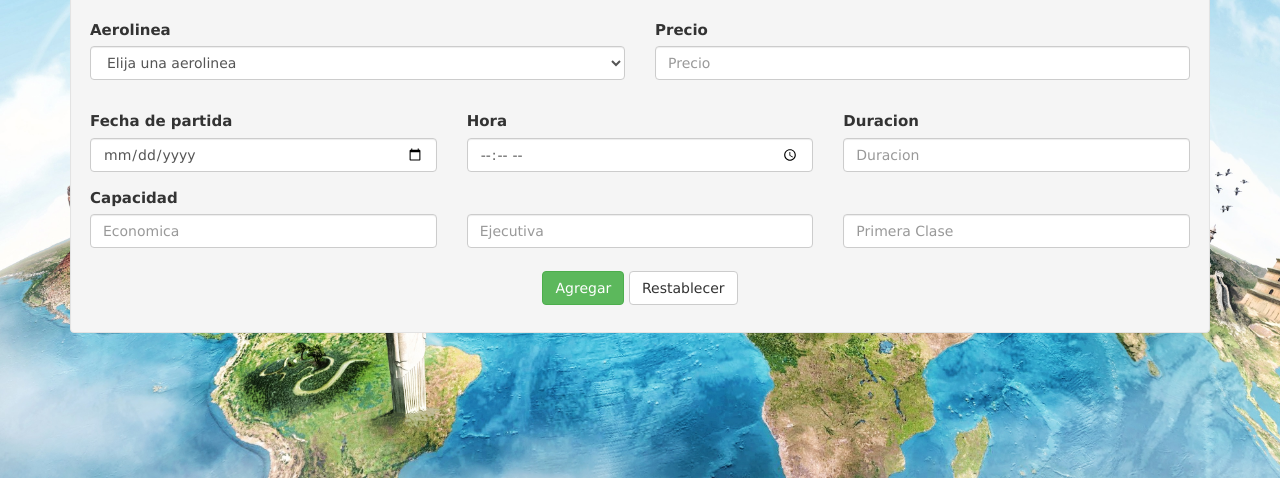
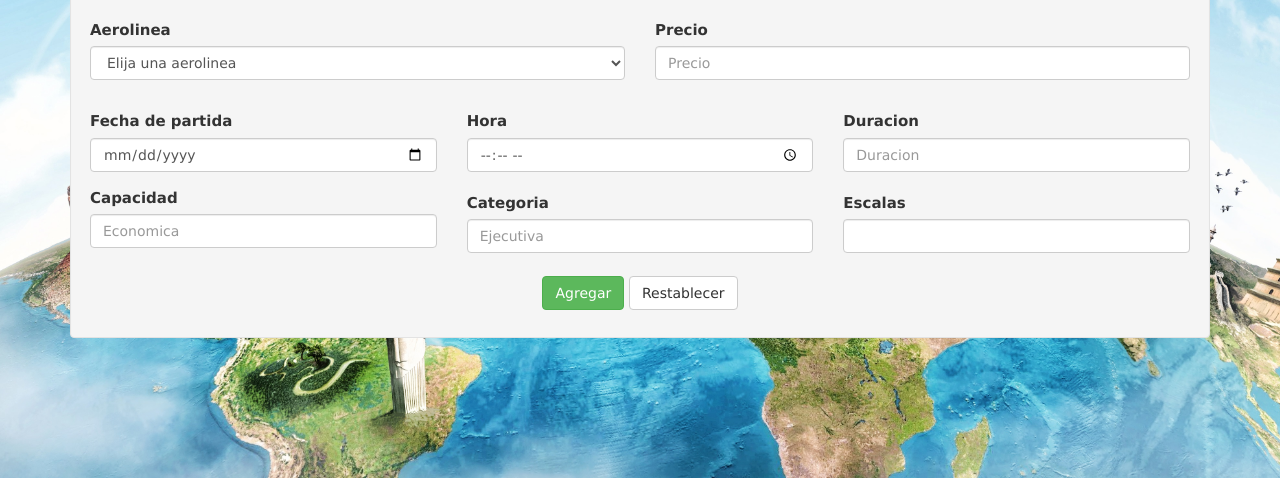
Before and after one commit to rodrigopait/brac, a PHP site: template templates/flightCreate.html.twig in a window 1280 px wide. Shown: the part 322-800 px from the top of the page. Run offline with PHP 8.4, Linux system fonts and the light colour scheme; the template is opened without the code that fills it, so the values that code supplies are empty; some libraries are stand-ins or nearby versions.

Commit message:
campo escalas

```diff
--- a/templates/flightCreate.html.twig
+++ b/templates/flightCreate.html.twig
@@ -83,12 +83,13 @@
                             <input type="number" min="0" class="form-control" name="economica" placeholder="Economica" required="true">
                         </div>
                         <div class="col-sm-4 form-group" style="margin-top: 0.6vh;">
-                            <label></label>
+                            <label>Categoria</label>
                             <input type="number" min="0" class="form-control" name="ejecutiva" placeholder="Ejecutiva" required="true">
                         </div>
+
                         <div class="col-sm-4 form-group" style="margin-top: 0.6vh;">
-                            <label></label>
-                            <input type="number" min="0" class="form-control" name="primera"  placeholder="Primera Clase" required="true">
+                            <label>Escalas</label>
+                            <input type="number" min="0" class="form-control" name="escalas" required="true">
                         </div>
                     </div>
                     <div align="center">
```
Also changed, not shown: controller/FlightController.php (+1 -10 lines).
